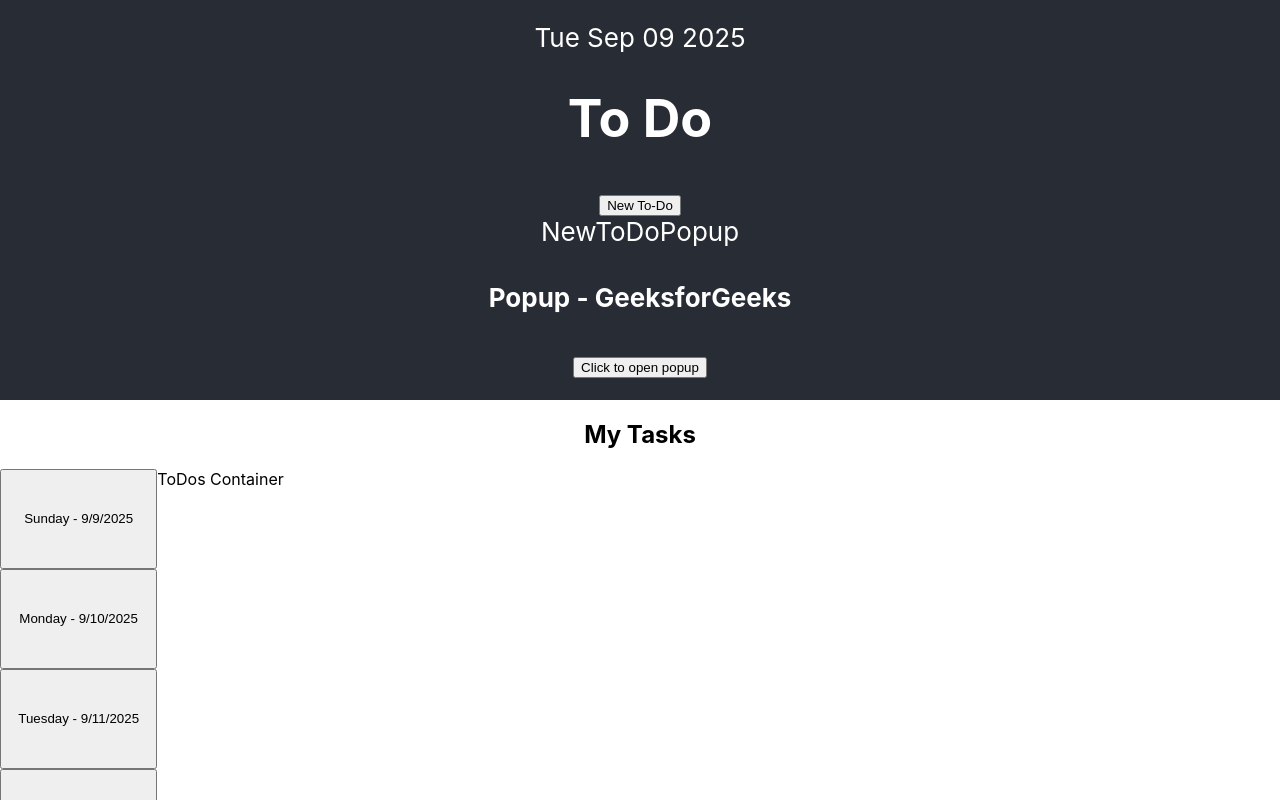
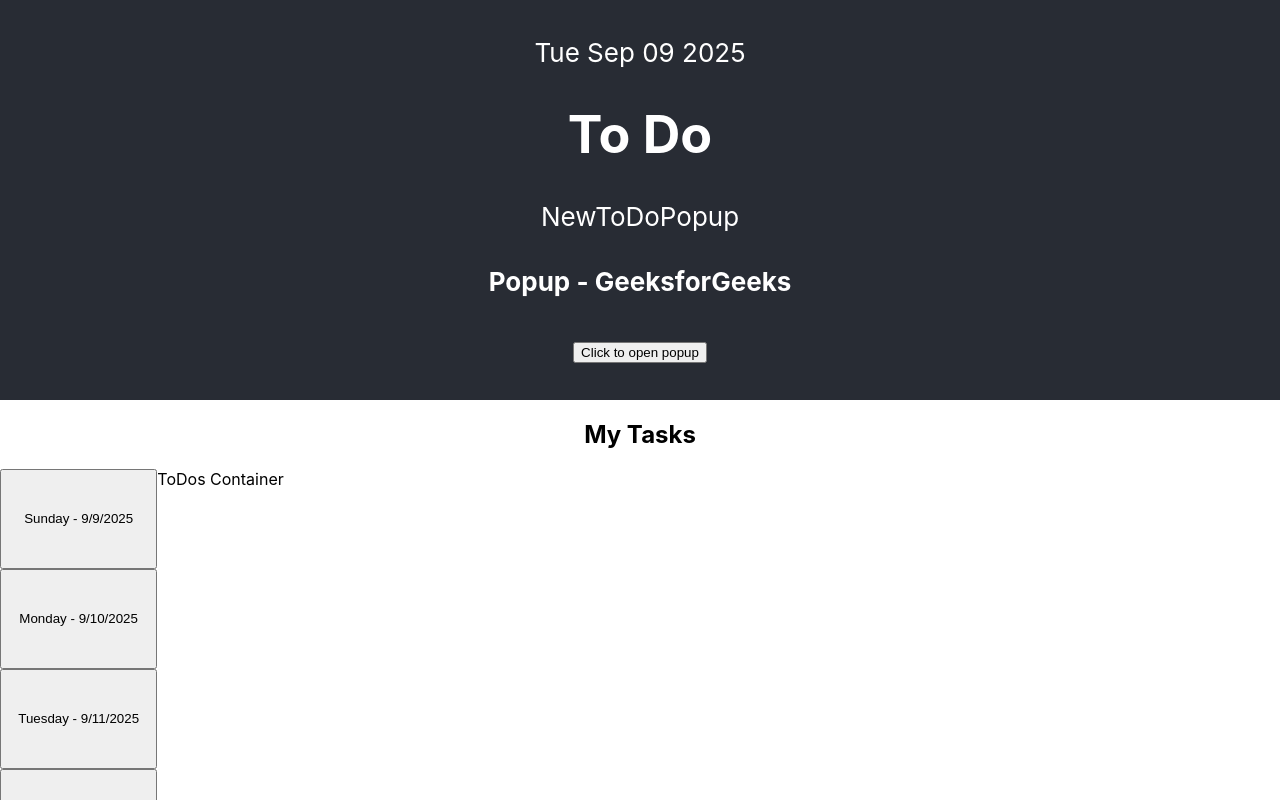
Before and after one commit to pinkx-xlink/react-to-do-app2025, a React (Create React App) app in the folder to-do/: page / in a window 1280 px wide. Shown: the top 800 px of the page. Built offline with nearby package versions, Linux system fonts and the light colour scheme.

Commit message:
Delete old New To-Do button

```diff
--- a/to-do/src/App.js
+++ b/to-do/src/App.js
@@ -1,6 +1,5 @@
 import './App.css';
 import TodaysDate from './components/TodaysDate';
-import NewToDo from './components/NewToDo';
 import DateSidebar from './components/DateSidebar';
 import ToDos from './components/ToDos';
 import NewToDoPopup from './components/NewToDoPopup';
@@ -12,7 +11,6 @@ function App() {
 
         <TodaysDate />
         <h1>To Do</h1>
-        <NewToDo />
         <NewToDoPopup />
 
       </header>
--- a/to-do/src/components/NewToDo.jsx
+++ /dev/null
@@ -1,11 +0,0 @@
-import React from 'react'
-
-const NewToDo = () => {
-  return (
-    <div>
-        <button>New To-Do</button>
-    </div>
-  )
-}
-
-export default NewToDo
```
